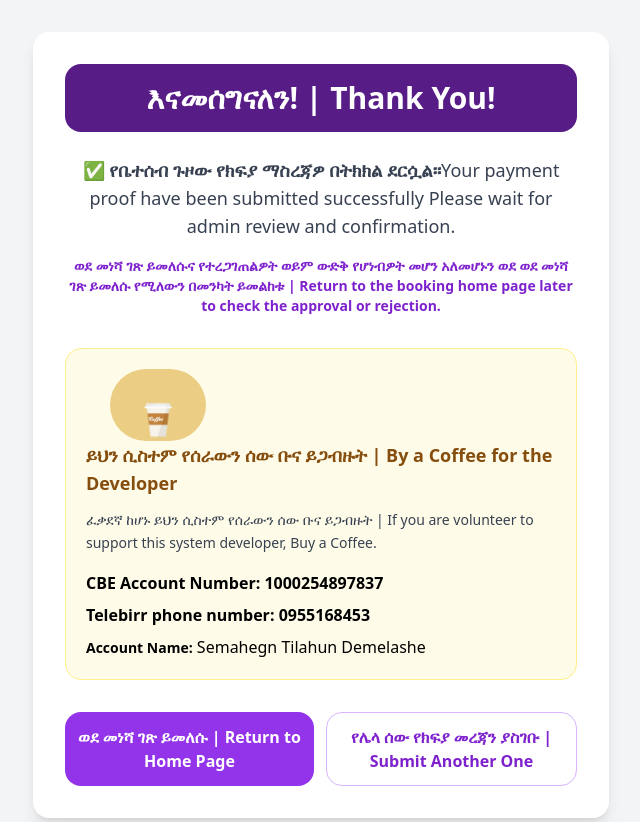
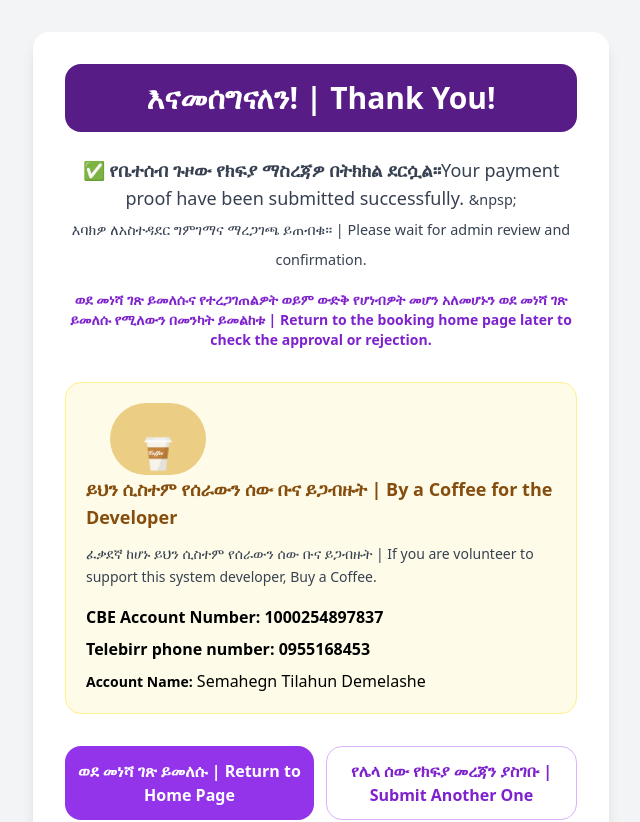
Before and after one commit to guzopayment/economyguzopayementproofsubmitting, a React (Vite) app: page /thank-you in a window 1280 px wide. Shown: the top 822 px of the page, without its empty margins (319-959 px from the left). Built offline with nearby package versions, Linux system fonts and the light colour scheme; no server answers.

Commit message:
Imporove content thank-you page

```diff
--- a/src/pages/ThankYou.jsx
+++ b/src/pages/ThankYou.jsx
@@ -18,13 +18,18 @@ export default function ThankYou() {
         <div className="text-lg text-gray-700 space-y-4">
           <p>
             <strong>✅ የቤተሰብ ጉዞው የክፍያ ማስረጃዎ በትክክል ደርሷል።</strong>
-            Your payment proof have been submitted successfully Please wait for
-            admin review and confirmation.
+            Your payment proof have been submitted successfully.{" "}
+            <small>
+              {" "}
+              &npsp;
+              <br /> እባክዎ ለአስተዳደር ግምገማና ማረጋገጫ ይጠብቁ። | Please wait for admin
+              review and confirmation.
+            </small>
           </p>
           <p className="text-sm text-purple-700 font-semibold">
-            ወደ መነሻ ገጽ ይመለሱና የተረጋገጠልዎት ወይም ውድቅ የሆነብዎት መሆን አለመሆኑን ወደ ወደ መነሻ ገጽ
-            ይመለሱ የሚለውን በመንካት ይመልከቱ | Return to the booking home page later to
-            check the approval or rejection.
+            ወደ መነሻ ገጽ ይመለሱና የተረጋገጠልዎት ወይም ውድቅ የሆነብዎት መሆን አለመሆኑን ወደ መነሻ ገጽ ይመለሱ
+            የሚለውን በመንካት ይመልከቱ | Return to the booking home page later to check
+            the approval or rejection.
           </p>
         </div>
 
```
